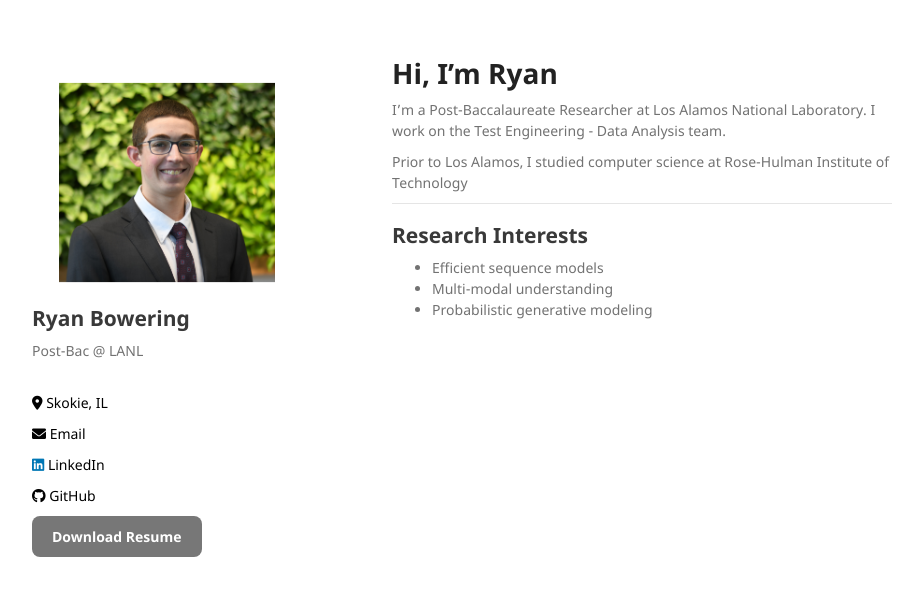
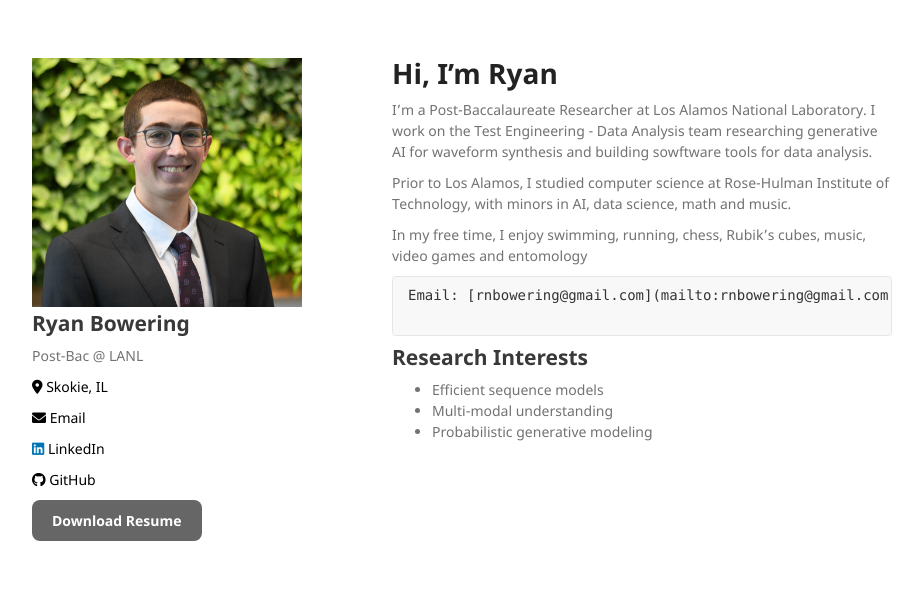
Before and after one commit to bowerirn/bowerirn.github.io, a Jekyll site: the page built from index.md, in a window 1280 px wide. Shown: the top 596 px of the page, without its empty margins (178-1101 px from the left). Built offline with Jekyll 4.4.1, drawn with Linux system fonts in a browser that asks for light colours; our own code applies the rules of GitHub Pages for plain Markdown files.

Commit message:
minor adjustments

````diff
--- a/_layouts/default.html
+++ b/_layouts/default.html
@@ -24,7 +24,6 @@
 
         <h2>Ryan Bowering</h2>
         <p>Post-Bac @ LANL</p>
-        <br/>
 
         <p class="view link-text"><i class="fas fa-map-marker-alt"></i> Skokie, IL</p>
         <p class="view"><a href="mailto:rnbowering@gmail.com" target="_blank"><i class="fas fa-envelope"></i> Email</a></p>
--- a/_sass/jekyll-theme-minimal.scss
+++ b/_sass/jekyll-theme-minimal.scss
@@ -319,7 +319,7 @@ footer {
 .downloads {
   display: inline-block;
   padding: 10px 20px;
-  background-color: #777; /* Grayscale color */
+  background-color: #666; /* Grayscale color */
   color: white;
   text-decoration: none;
   border-radius: 8px; /* Rounded corners */
@@ -329,12 +329,12 @@ footer {
 }
 
 .downloads:hover {
-  background-color: #555; /* Darker grayscale on hover */
+  background-color: #444; /* Darker grayscale on hover */
   color: white
 }
 
-.profile-image {
-  transform: scale(0.8); /* Scales the image to 50% of its original size */
-  display: block; /* Ensures proper spacing and alignment */
-  margin: auto; /* Centers the image horizontally and adds space below */
-}
+// .profile-image {
+//   transform: scale(0.8); /* Scales the image to 50% of its original size */
+//   display: block; /* Ensures proper spacing and alignment */
+//   margin: auto; /* Centers the image horizontally and adds space below */
+// }
--- a/index.md
+++ b/index.md
@@ -4,11 +4,16 @@ layout: default
 
 # Hi, I'm Ryan
 
-I'm a Post-Baccalaureate Researcher at Los Alamos National Laboratory. I work on the Test Engineering - Data Analysis team.
+I'm a Post-Baccalaureate Researcher at Los Alamos National Laboratory. I work on the Test Engineering - Data Analysis team researching generative AI for waveform synthesis and building sowftware tools for data analysis.
 
-Prior to Los Alamos, I studied computer science at Rose-Hulman Institute of Technology
+Prior to Los Alamos, I studied computer science at Rose-Hulman Institute of Technology, with minors in AI, data science, math and music.
 
-___
+In my free time, I enjoy swimming, running, chess, Rubik's cubes, music, video games and entomology
+
+```
+Email: [rnbowering@gmail.com](mailto:rnbowering@gmail.com)
+
+```
 
 ## Research Interests
 - Efficient sequence models
````
